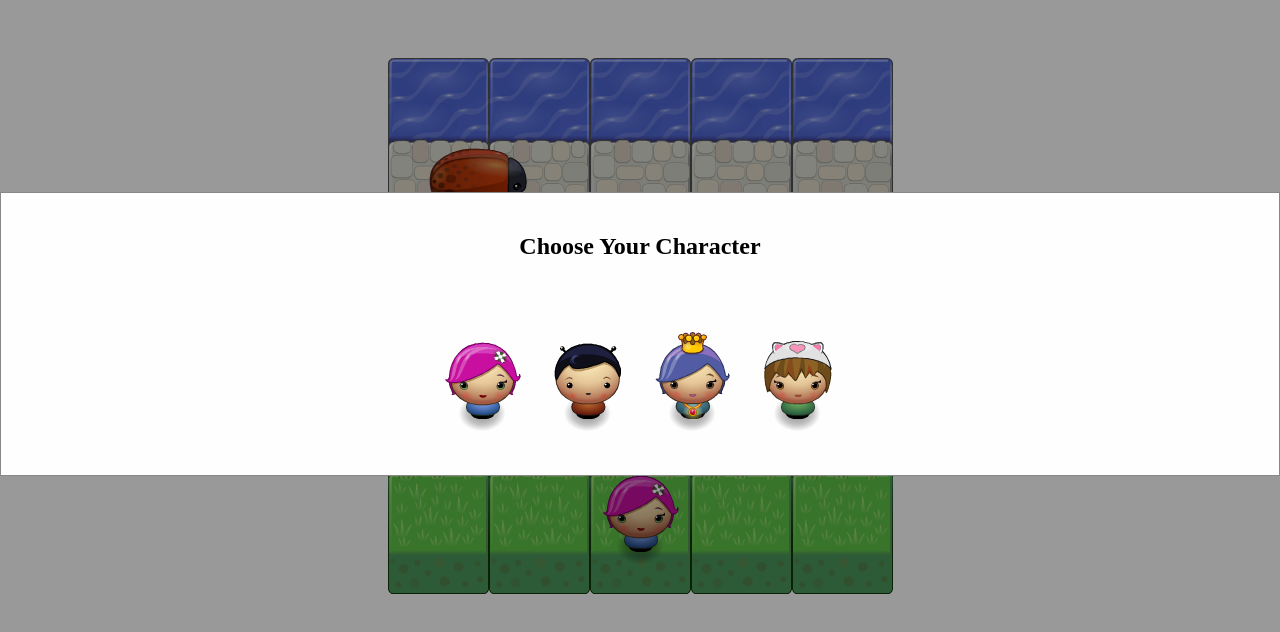
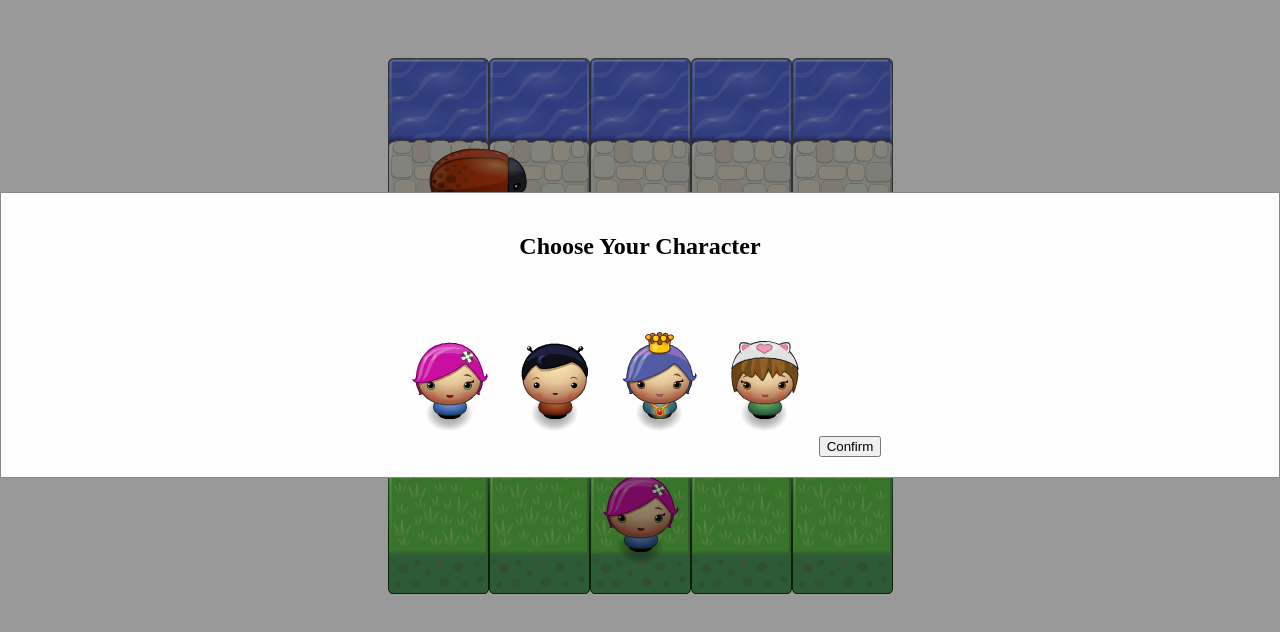
Before and after one commit to Arcticpilots/Arcade-Game, a plain HTML site: page index.html in a window 1280 px wide. Drawn offline with nearby package versions, Linux system fonts and the light colour scheme.

Commit message:
modal added

```diff
--- a/index.html
+++ b/index.html
@@ -19,6 +19,7 @@
         <img class="character" src="images/char-boy.png" alt="boy-character"/>
         <img class="character" src="images/char-princess-girl.png" alt="princess-girl-character"/>
         <img class="character" src="images/char-cat-girl.png" alt="cat-girl-character"/>
+        <button class="confirm">Confirm</button>
       </div>
     </div>
     <script src="js/resources.js"></script>
```
